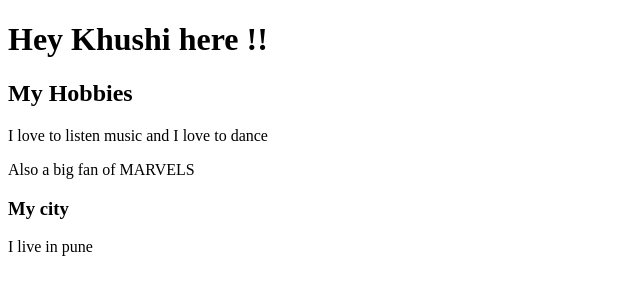
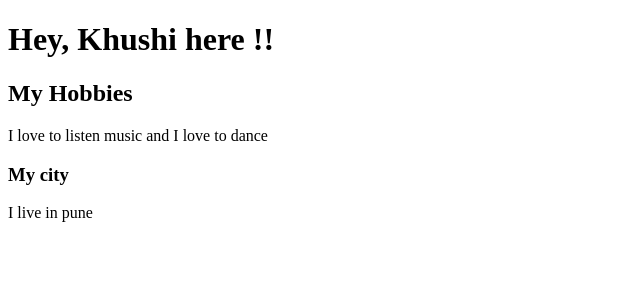
Before and after one commit to KhushiV16/KhushiV16.github.io, a plain HTML site: page index.html in a window 1280 px wide. Shown: the whole page, without its empty margins (0-640 px from the left). Drawn offline with Linux system fonts and the light colour scheme.

Commit message:
Update index.html

```diff
--- a/index.html
+++ b/index.html
@@ -4,10 +4,10 @@
 <title>My first webpage </title>
 </head>
 <body>
-  <H1>Hey Khushi here !!</H1>
+  <H1>Hey, Khushi here !!</H1>
 <h2>My Hobbies </h2>
   <p>I love to listen music and I love to dance </p>
- <p id="paral"> Also a big fan of MARVELS </p>
+
   <h3>My city </h3>
   <P>I live in pune</p>
 </body>
```
